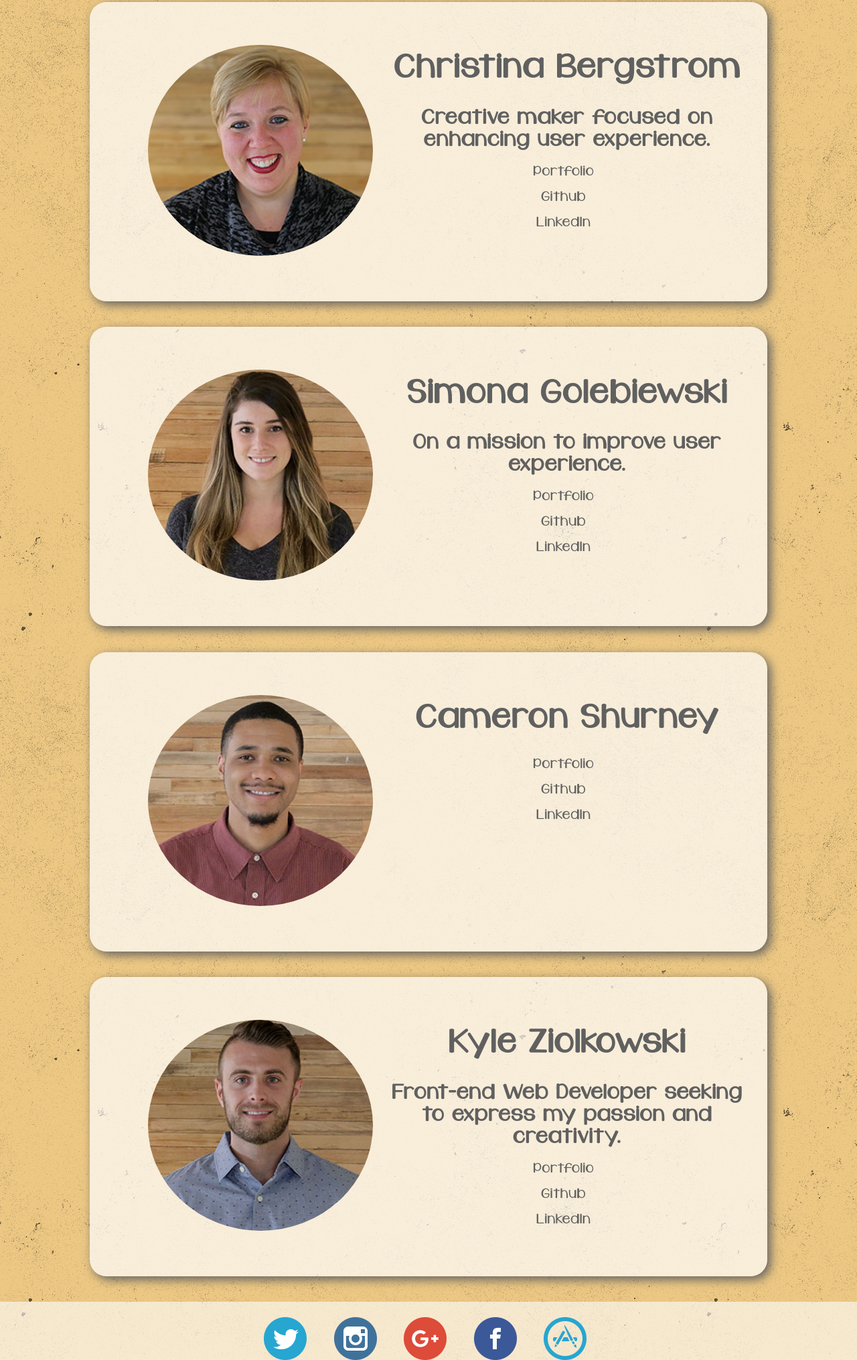
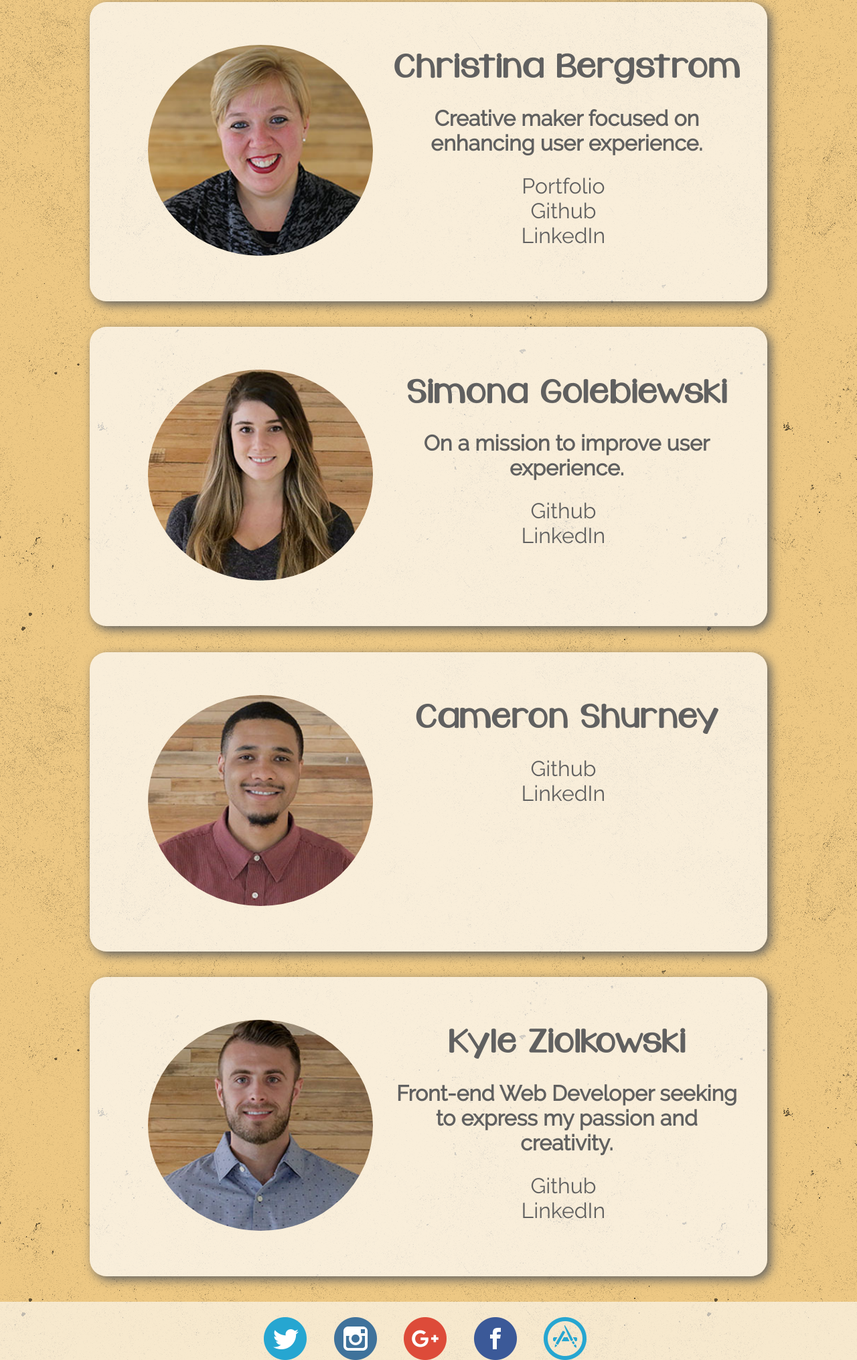
Before and after one commit to bergstromcbb/final_project, a website: page public/index.html at #/creators in a window 1280 px wide. Shown: the part 571-2602 px from the top of the page at 67% size. Drawn offline with Linux system fonts and the light colour scheme.

Commit message:
adding splash animations and raleway font

```diff
--- a/public/index.html
+++ b/public/index.html
@@ -24,10 +24,10 @@
     <script src="app.js"></script>
     <script src="controller/recipestore.js"></script>
     <script src="controller/enterfood.js"></script>
-    <script src="controller/displaycustom.js"></script>
+    <script src="controller/displayfood.js"></script>
     <script src="controller/randomjoke.js"></script>
-    <script src="controller/randomrecipes.js"></script>
-    <script src="controller/sidedishes.js"></script>
+    <script src="controller/displayrecipes.js"></script>
+    <script src="controller/displaypairings.js"></script>
 
 
 
--- a/public/views/creators.html
+++ b/public/views/creators.html
@@ -12,16 +12,16 @@
 
     <div class="rightColumn">
       <h1>Christina Bergstrom</h1>
-       <h2>Creative maker focused on enhancing user experience.</h2>
-       <p><a href="http://christinabergstrom.com">
+      <h2 class="pairing">Creative maker focused on enhancing user experience.</h2>
+    <a class="pairing" href="http://christinabergstrom.com">
          Portfolio
-      </a></p>
-      <p><a href="">
+    </a><br>
+    <a class="pairing" href="https://github.com/bergstromcbb">
        Github
-     </a></p>
-      <p><a href="">
+    </a><br>
+    <a class="pairing" href="https://www.linkedin.com/in/christinabergstrom">
        LinkedIn
-    </a></p>
+    </a>
     </div>
    </div>
  </section>
@@ -35,16 +35,13 @@
 
     <div class="rightColumn">
       <h1>Simona Golebiewski</h1>
-       <h2>On a mission to improve user experience.</h2>
-       <p><a href="">
-         Portfolio
-      </a></p>
-      <p><a href="">
+      <h2 class="pairing">On a mission to improve user experience.</h2>
+    <a class="pairing" href="">
        Github
-     </a></p>
-      <p><a href="">
+    </a><br>
+    <a class="pairing" href="">
        LinkedIn
-    </a></p>
+    </a>
     </div>
    </div>
  </section>
@@ -58,16 +55,13 @@
 
      <div class="rightColumn">
        <h1>Cameron Shurney</h1>
-       <h2></h2>
-       <p><a href="">
-         Portfolio
-      </a></p>
-      <p><a href="">
+       <h2 class="pairing"></h2>
+    <a class="pairing" href="">
        Github
-     </a></p>
-      <p><a href="">
+    </a><br>
+    <a class="pairing" href="">
        LinkedIn
-    </a></p>
+    </a>
      </div>
    </div>
  </section>
@@ -81,16 +75,13 @@
 
      <div class="rightColumn">
        <h1>Kyle Ziolkowski</h1>
-       <h2>Front-end Web Developer seeking to express my passion and creativity.</h2>
-       <p><a href="">
-         Portfolio
-      </a></p>
-      <p><a href="">
+       <h2 class="pairing">Front-end Web Developer seeking to express my passion and creativity.</h2>
+    <a class="pairing" href="">
        Github
-     </a></p>
-      <p><a href="">
+    </a><br>
+    <a class="pairing" href="">
        LinkedIn
-    </a></p>
+    </a>
      </div>
    </div>
  </section>
```
Also changed, not shown: public/views/popular.html (+1 -1 lines), public/views/splash.html (+41 -9 lines), public/controller/displayfood.js (renamed from public/controller/displaycustom.js), public/controller/displaypairings.js (renamed from public/controller/sidedishes.js), public/controller/displayrecipes.js (renamed from public/controller/randomrecipes.js). Lines whose indentation alone changed are shown as unchanged.
